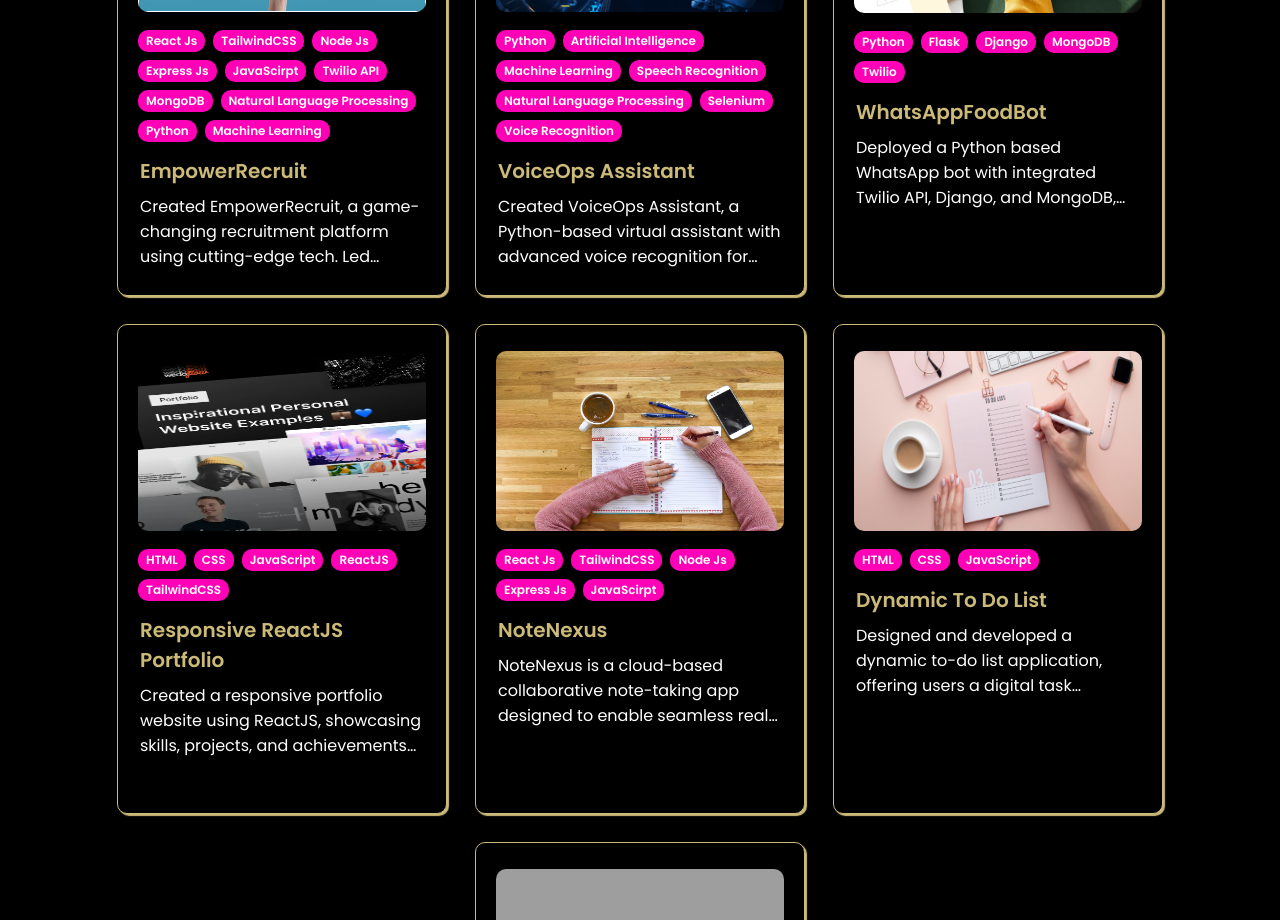
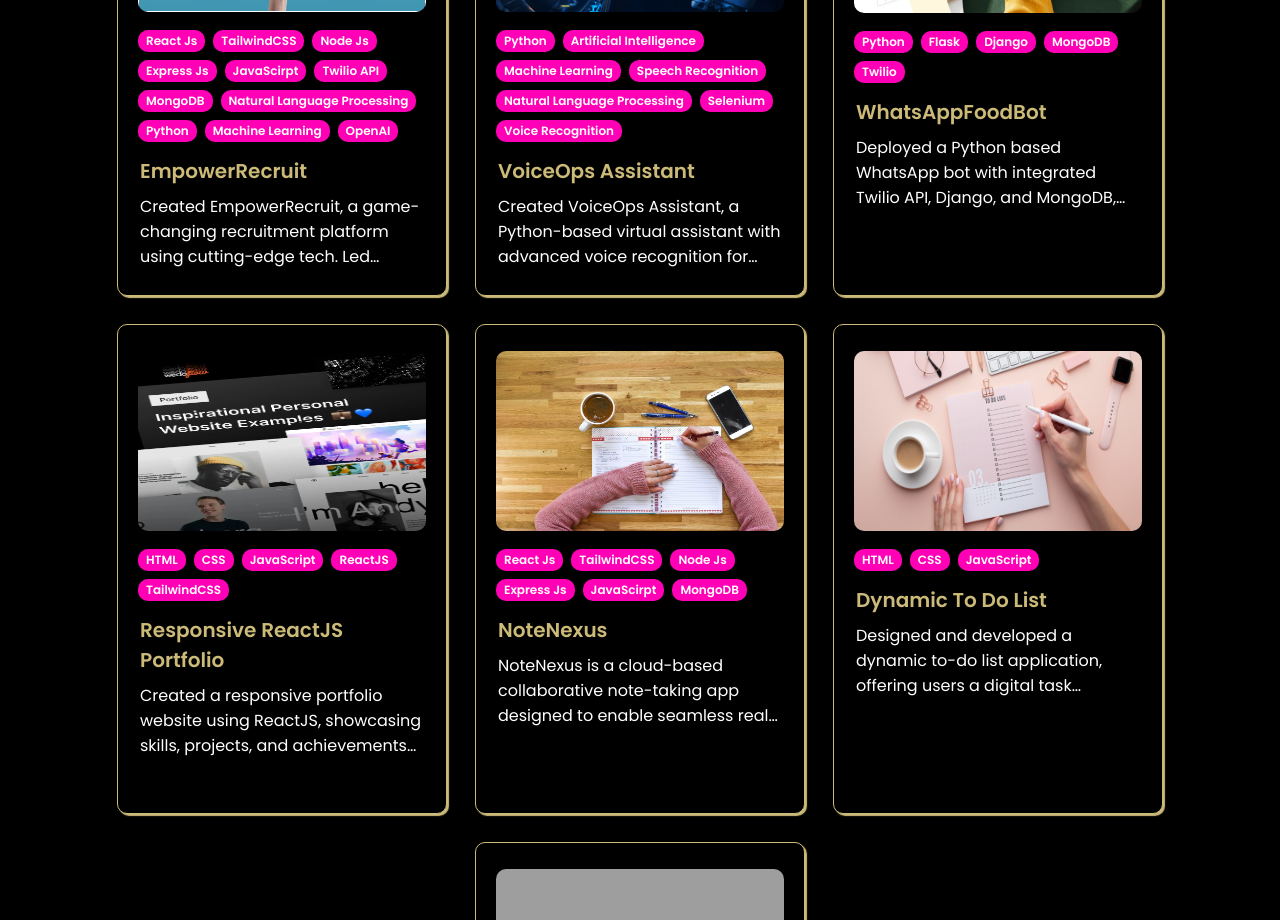
Before and after one commit to saisriharsha2003/Harsha_Portfolio, a React (Create React App) app: page / in a window 1280 px wide. Shown: the part 6040-6960 px from the top of the page. Built offline with nearby package versions, Linux system fonts and the light colour scheme; grey boxes are pictures that could not be loaded.

Commit message:
added missing skills in projects

```diff
--- a/public/index.html
+++ b/public/index.html
@@ -24,7 +24,7 @@
       work correctly both with client-side routing and a non-root public URL.
       Learn how to configure a non-root public URL by running `npm run build`.
     -->
-    <title>Rankela Sai Sri Harsha</title>
+    <title>Sai Sri Harsha Rankela </title>
   </head>
   <body>
     <noscript>You need to enable JavaScript to run this app.</noscript>
--- a/src/data/constants.js
+++ b/src/data/constants.js
@@ -393,6 +393,7 @@ export const projects = [
       "Natural Language Processing",
       "Python",
       "Machine Learning",
+      "OpenAI"
     ],
     category: "web app",
     github: "https://github.com/saisriharsha2003/EmpowerRecruitUpdated",
@@ -450,7 +451,8 @@ export const projects = [
       "TailwindCSS",
       "Node Js",
       "Express Js",
-      "JavaScirpt"
+      "JavaScirpt",
+      "MongoDB"
     ],
     category: "web app",
     github: "https://github.com/saisriharsha2003/note-nexus",
```
